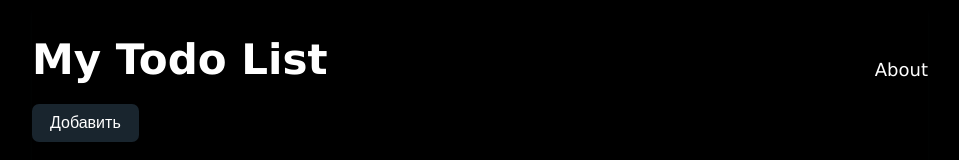
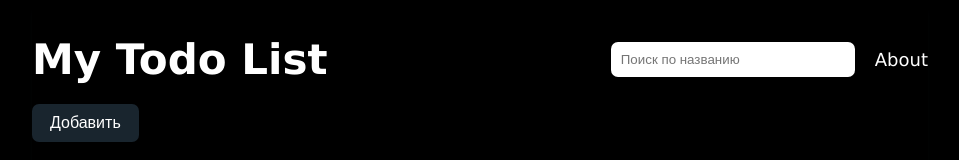
Before and after one commit to NickLobanov/react-todo, a React (Create React App) app: page / in a window 1280 px wide. Shown: the top 160 px of the page, without its empty margins (160-1119 px from the left). Built offline with nearby package versions, Linux system fonts and the light colour scheme; no server answers.

Commit message:
inputSearch

```diff
--- a/package.json
+++ b/package.json
@@ -7,6 +7,8 @@
     "@testing-library/react": "^12.1.2",
     "@testing-library/user-event": "^13.5.0",
     "react": "^17.0.2",
+    "react-dnd": "^15.1.1",
+    "react-dnd-html5-backend": "^15.1.2",
     "react-dom": "^17.0.2",
     "react-redux": "^7.2.6",
     "react-router-dom": "^6.2.1",
--- a/src/actions/index.js
+++ b/src/actions/index.js
@@ -2,6 +2,7 @@ export const GET_TODOS = 'GET_TODOS'
 export const DELETE_TODO = 'DELETE_TODO'
 export const PATCH_TODO = 'PATCH_TODO'
 export const ADD_TODO = 'ADD_TODO'
+export const SEARCH_INPUT = 'SEARCH_INPUT'
 
 export function getTodo() {
     return function(dispatch) {
@@ -36,3 +37,10 @@ export function addTodo(newTodo) {
         newTodo: newTodo
     }
 }
+
+export function searchInput(value) {
+    return {
+        type: SEARCH_INPUT,
+        searchInputValue: value
+    }
+}
--- a/src/components/header/header.css
+++ b/src/components/header/header.css
@@ -8,7 +8,7 @@
 .header__wrap {
     display: flex;
     align-items: center;
-    justify-content: space-between;
+    margin-bottom: 20px;
 }
 
 .header__link {
@@ -19,8 +19,16 @@
 
 .header__title {
     margin: 0;
-    margin-bottom: 20px;
     font-size: 42px;
+}
+
+.header__input {
+    width: 25%;
+    padding: 10px;
+    border-radius: 7px;
+    border: 0;
+    margin-left: auto;
+    margin-right: 20px;
 }
 
 .header__about {
--- a/src/components/header/header.js
+++ b/src/components/header/header.js
@@ -1,15 +1,27 @@
 import React from "react";
 import './header.css'
 import {Link, useLocation} from 'react-router-dom'
+import {useDispatch} from 'react-redux'
+import { searchInput } from '../../actions'
 
 function Header({openPopup}) {
 
-let location = useLocation()
+    const dispatch = useDispatch()
+
+    let location = useLocation()
+
+    function inputHandle(e) {
+        dispatch(searchInput(e.target.value))
+    }
 
     return (
         <nav className="header">
             <div className="header__wrap">
                 <Link to='/' className="header__link"><h1 className="header__title">My Todo List</h1></Link>
+                <input onChange={inputHandle}
+                    className="header__input"
+                    type="text" minLength="1"
+                    placeholder="Поиск по названию"/>
                 <Link to='/about' className="header__link header__about">About</Link>
             </div>
             {
--- a/src/components/main/main.js
+++ b/src/components/main/main.js
@@ -5,14 +5,16 @@ import { useSelector } from 'react-redux'
 
 function Main() {
 
-    const {todoList} = useSelector(state => ({
-        todoList: state.todoList.todoList
+    const {todoList, searchInputValue} = useSelector(state => ({
+        todoList: state.todoList.todoList,
+        searchInputValue: state.todoList.searchInputValue
     }))
 
+    let todos = searchInputValue ? todoList.filter(item => item.title.includes(searchInputValue)) : todoList
     return (
         <div className="main">
             {
-                todoList.map(item => (
+                todos.map(item => (
                     <Card key={item.id} item={item}/>
                 ))
             }
--- a/src/reducers/todoHandle.js
+++ b/src/reducers/todoHandle.js
@@ -2,11 +2,13 @@ import {
     GET_TODOS,
     DELETE_TODO,
     PATCH_TODO,
-    ADD_TODO
+    ADD_TODO,
+    SEARCH_INPUT
 } from '../actions'
 
 const initialState = {
-    todoList: []
+    todoList: [],
+    searchInputValue: ''
 }
 
 export const todoReducer = (state = initialState, action) => {
@@ -25,6 +27,9 @@ export const todoReducer = (state = initialState, action) => {
                 action.editedTodo :
                 item)}
         }
+        case SEARCH_INPUT: {
+            return {...state, searchInputValue: action.searchInputValue}
+        }
         default: {
             return state
         }
```
Also changed, not shown: 1 other file (tests, documents, lock files or other folders).
